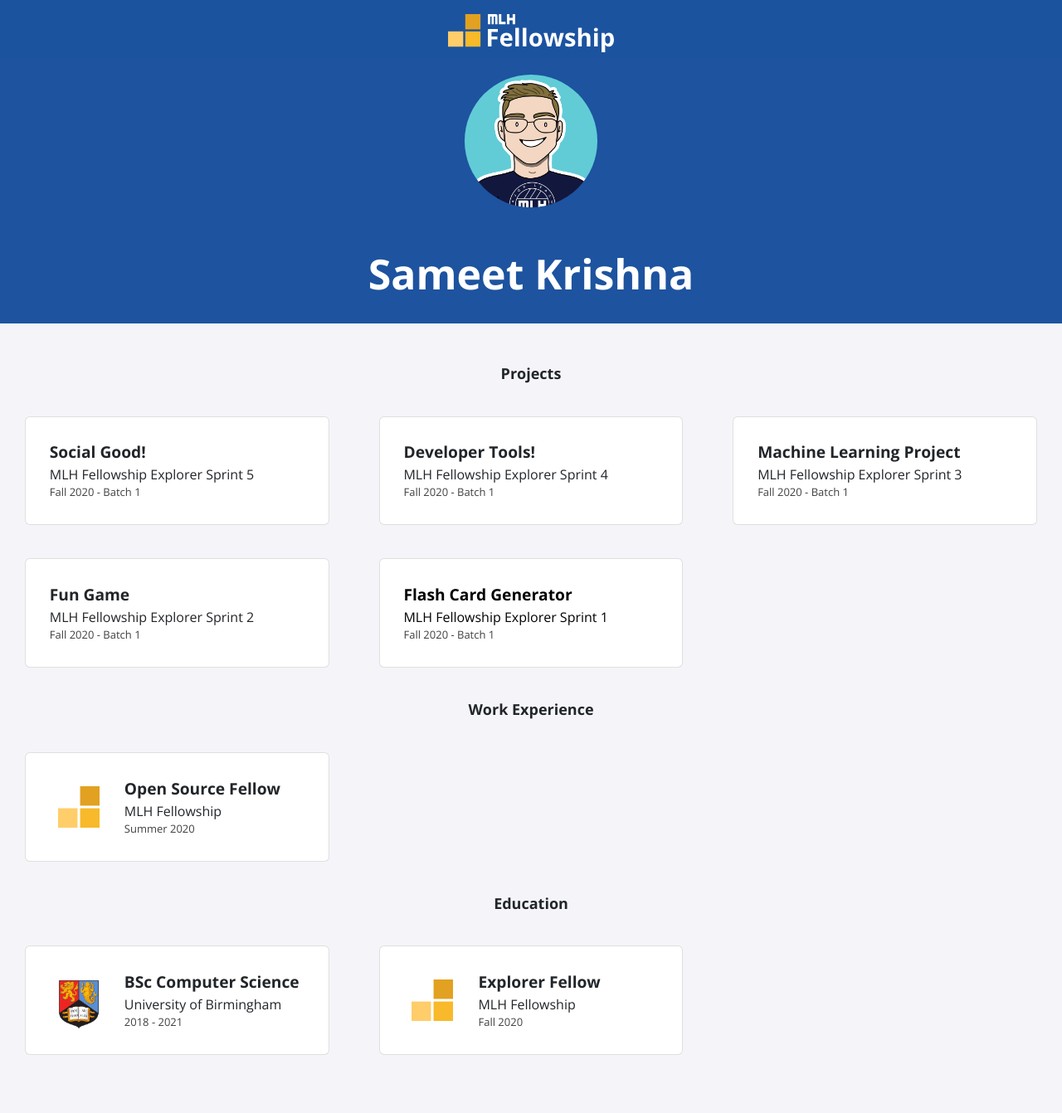
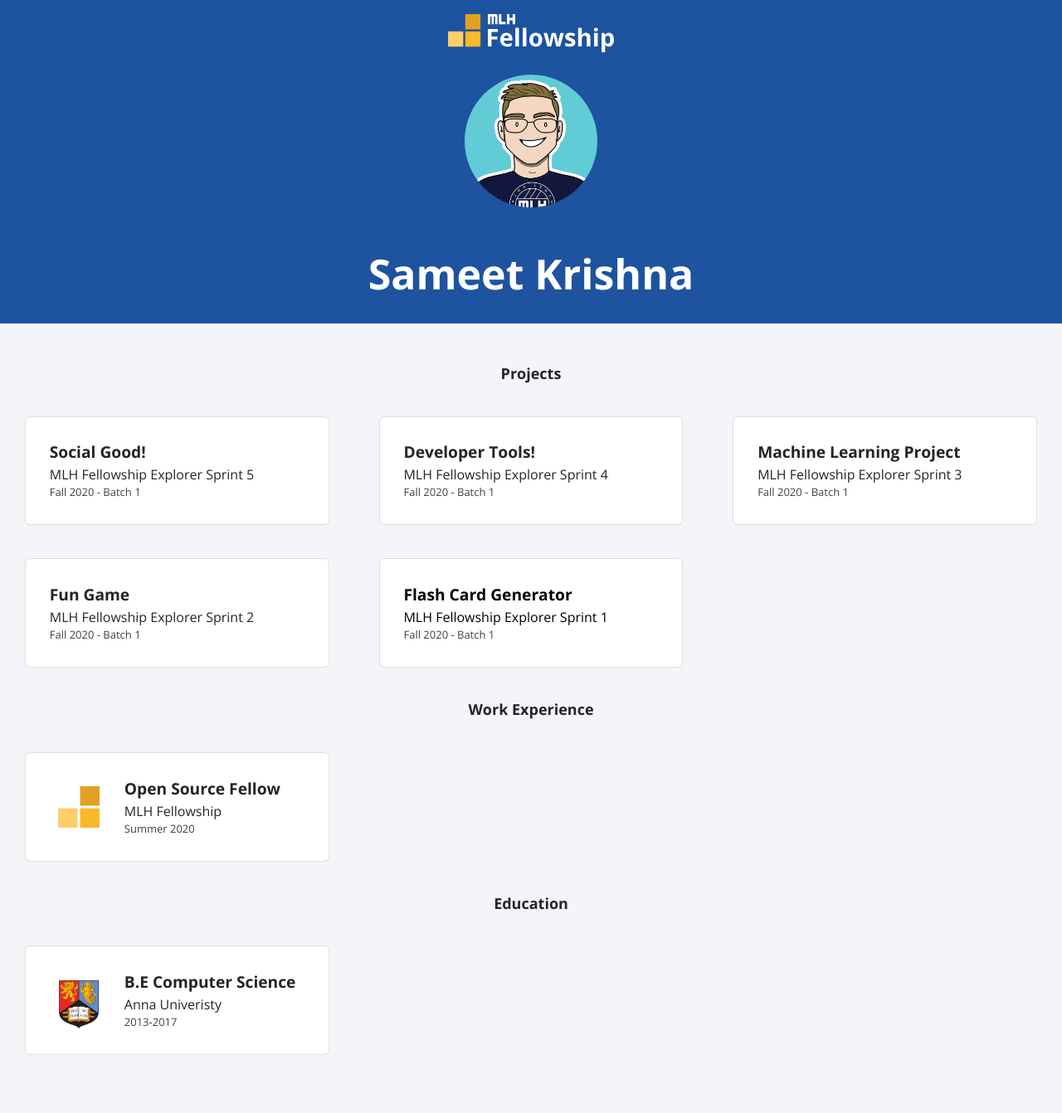
Before and after one commit to krishnasameeth/krishnasameeth.github.io, a Jekyll site: the page built from index.html, in a window 1280 px wide. Shown: the whole page at 83% size. Built offline with Jekyll 4.4.1, drawn with Linux system fonts in a browser that asks for light colours; nearby versions of some CDN libraries.

Commit message:
Update education.yml

```diff
--- a/_data/education.yml
+++ b/_data/education.yml
@@ -1,9 +1,4 @@
-- course: BSc Computer Science
-  institute: University of Birmingham
-  dates: 2018 - 2021
+- course: B.E Computer Science
+  institute: Anna Univeristy
+  dates: 2013-2017
   logo: uob.png
-
-- course: Explorer Fellow
-  institute: MLH Fellowship
-  dates: Fall 2020
-  logo: fellowship.svg
```
